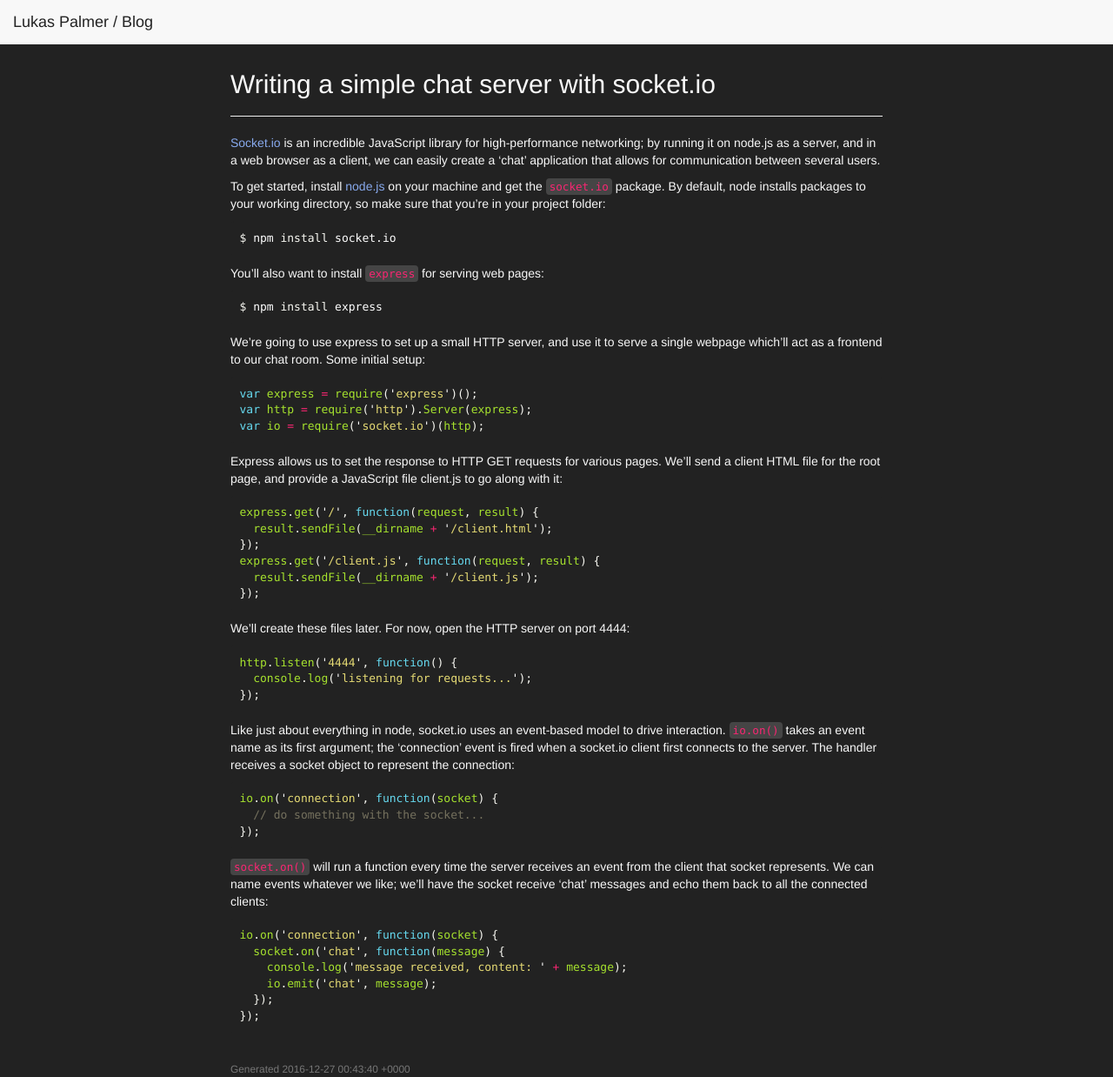
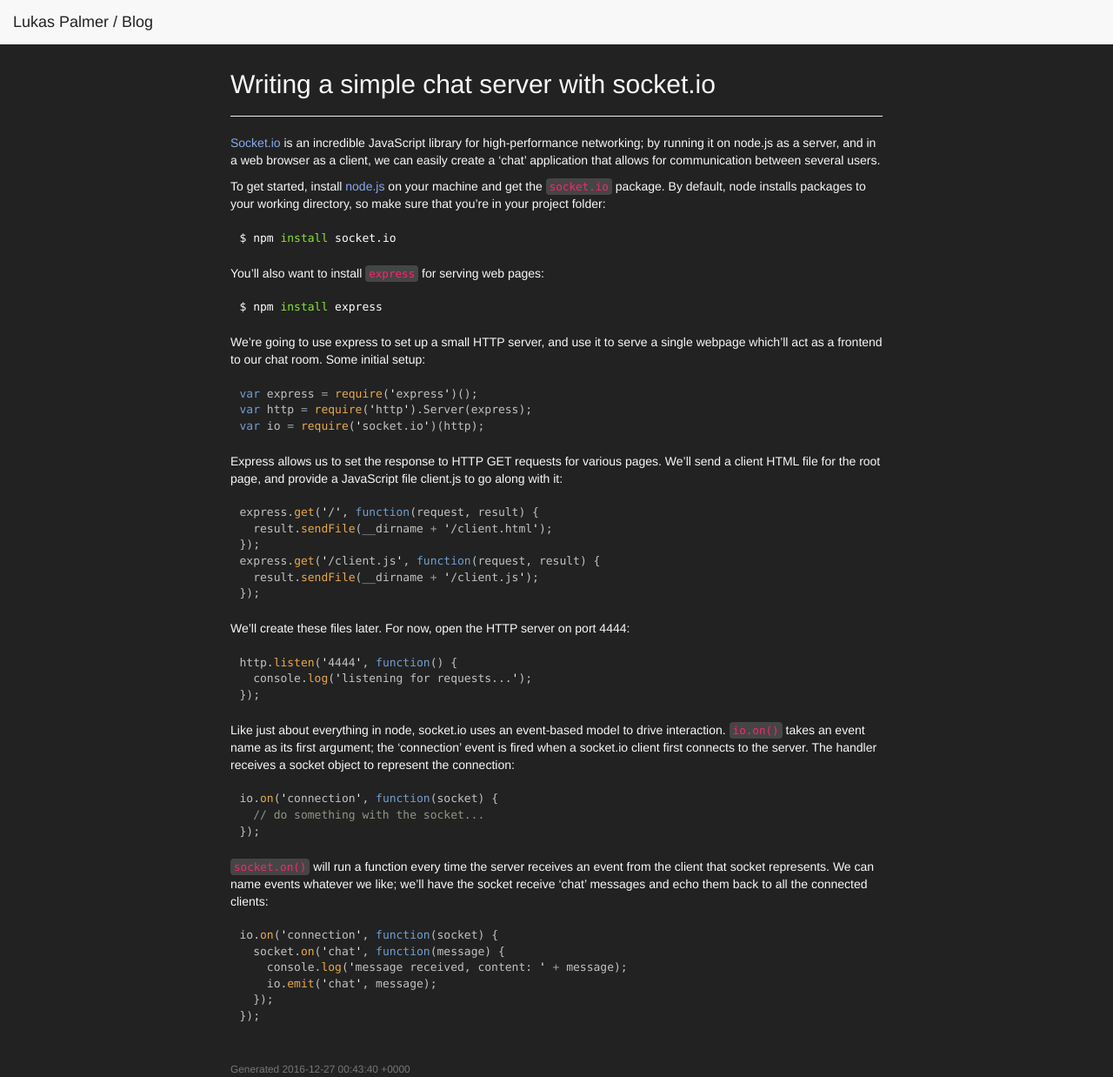
Before and after one commit to lnpalmer/lnpalmer.github.io, a Jekyll site: the page built from _posts/2016-12-23-chat.md, in a window 1280 px wide and 1238 px high. Shown: the whole window at 87% size. Built offline with Jekyll 4.4.1, drawn with Linux system fonts in a browser that asks for light colours.

Commit message:
socket.io chat server

```diff
--- a/_layouts/post.html
+++ b/_layouts/post.html
@@ -4,7 +4,7 @@
     <meta charset="UTF-8">
     <meta name="viewport" content="width=device-width, initial-scale=1, shrink-to-fit=no">
     <link rel="stylesheet" href="{{ site.url }}/bootstrap/css/bootstrap.min.css">
-    <link rel="stylesheet" href="{{ site.url }}/monokai.css">
+    <link rel="stylesheet" href="{{ site.url }}/darkly.css">
     <title>{{ page.title }}</title>
 </head>
 <body>
```
